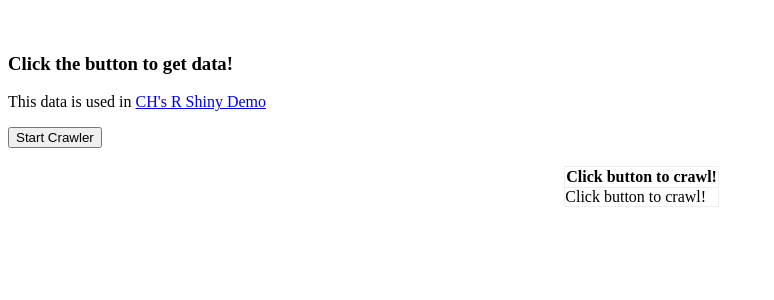
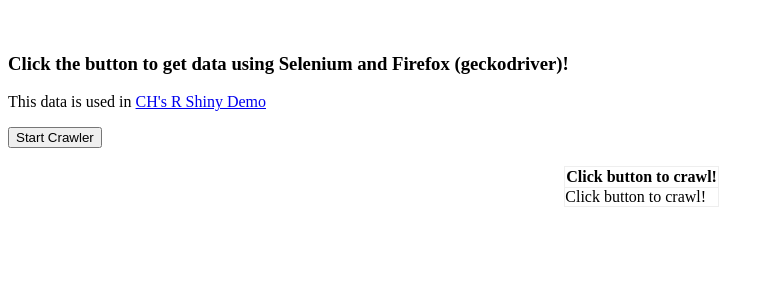
Before and after one commit to ChengHaoKe/CH_demo, a Flask app: page /crawler/ in a window 1280 px wide. Shown: the part 181-481 px from the top of the page, without its empty margins (0-774 px from the left). Run offline with Flask 2, Linux system fonts and the light colour scheme.

Commit message:
some updates

```diff
--- a/flaskdemo/app/crawlerclass.py
+++ b/flaskdemo/app/crawlerclass.py
@@ -7,6 +7,7 @@ from tabulate import tabulate
 
 # https://github.com/pyronlaboratory/heroku-integrated-firefox-geckodriver
 # https://github.com/mozilla/geckodriver/releases
+# https://elements.heroku.com/buildpacks/buitron/firefox-buildpack
 
 
 class webcrawler:
--- a/flaskdemo/templates/crawler.html
+++ b/flaskdemo/templates/crawler.html
@@ -28,7 +28,7 @@
         <br>
         <form method="POST">
             <h3>
-                 Click the button to get data!
+                 Click the button to get data using Selenium and Firefox (geckodriver)!
             </h3>
             <p>This data is used in <a href='https://chenghaoke.shinyapps.io/rshiny/'>CH's R Shiny Demo</a></p>
             <input type="submit" value="Start Crawler"/>
```
